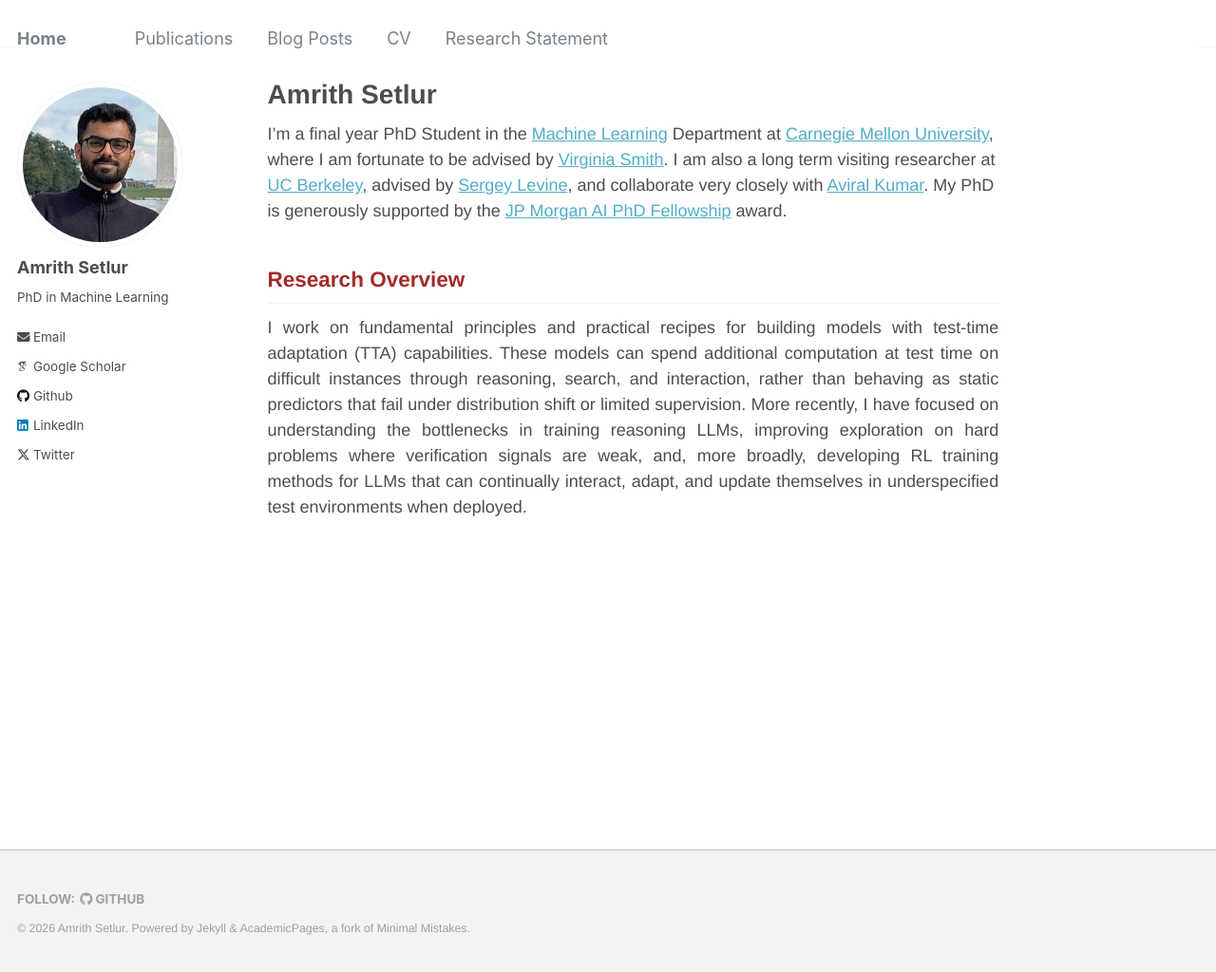
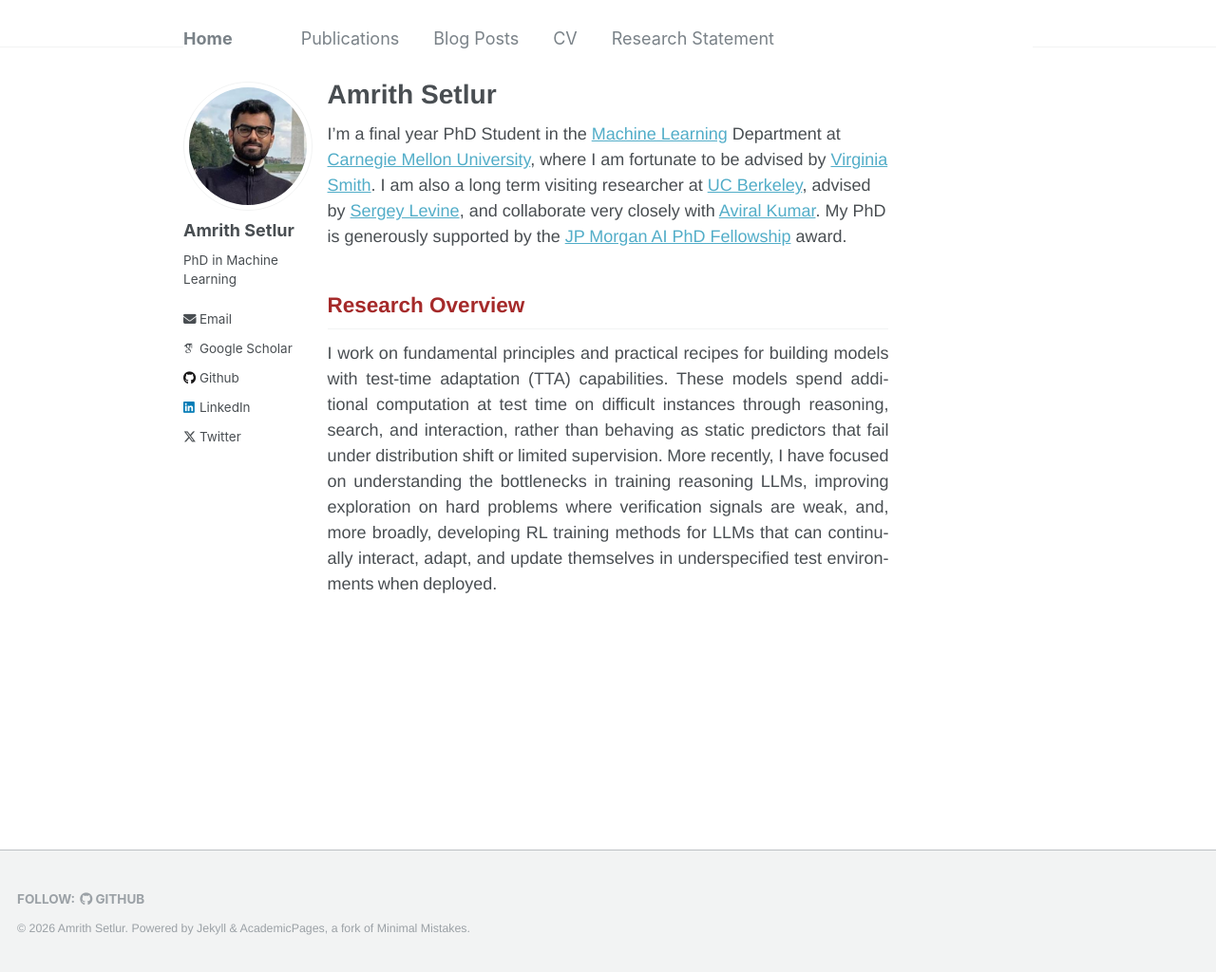
Before and after one commit to ars22/ars22.github.io, a Jekyll site: the page built from _pages/about.md, in a window 1280 px wide and 1024 px high. Shown: the whole window at 95% size. Built offline with Jekyll 4.4.1, drawn with Linux system fonts in a browser that asks for light colours; some web fonts are replaced.

Commit message:
adding new pubs

```diff
--- a/_pages/about.md
+++ b/_pages/about.md
@@ -7,14 +7,23 @@ redirect_from:
   - /about.html
 ---
 
+
 I'm a final year PhD Student in the [Machine Learning](https://www.ml.cmu.edu/) Department at [Carnegie Mellon University](https://www.cmu.edu/), where I am fortunate to be advised by [Virginia Smith](https://www.cs.cmu.edu/~smithv/). I am also a long term visiting researcher at [UC Berkeley](https://bair.berkeley.edu/), advised by [Sergey Levine](https://people.eecs.berkeley.edu/~svlevine/), and collaborate very closely with [Aviral Kumar](https://aviralkumar2907.github.io/). My PhD is generously supported by the [JP Morgan AI PhD Fellowship](https://www.jpmorgan.com/technology/artificial-intelligence/research-awards) award.
 
 
 ## <span style="color:brown"> Research Overview </span>
 
-<p style="text-align: justify; text-justify: inter-word;">
-I work on fundamental principles and practical recipes for building models with test-time adaptation (TTA) capabilities. These models can spend additional computation at test time on difficult instances through reasoning, search, and interaction, rather than behaving as static predictors that fail under distribution shift or limited supervision. More recently, I have focused on understanding the bottlenecks in training reasoning LLMs, improving exploration on hard problems where verification signals are weak, and, more broadly, developing RL training methods for LLMs that can continually interact, adapt, and update themselves in underspecified test environments when deployed.
+<p style="
+  text-align: justify;
+  hyphens: auto;
+  -webkit-hyphens: auto;
+  -ms-hyphens: auto;
+  text-align-last: left;
+  word-spacing: -0.04em;
+">
+I work on fundamental principles and practical recipes for building models with test-time adaptation (TTA) capabilities. These models spend additional computation at test time on difficult instances through reasoning, search, and interaction, rather than behaving as static predictors that fail under distribution shift or limited supervision. More recently, I have focused on understanding the bottlenecks in training reasoning LLMs, improving exploration on hard problems where verification signals are weak, and, more broadly, developing RL training methods for LLMs that can continually interact, adapt, and update themselves in underspecified test environments when deployed.
 </p>
+
 
 <!-- My research aims to build foundation models that adapt at deployment time by allocating test-time compute to reason, search, and interact with their environment, mitigating failures that arise when required behaviors are absent from training data. I study which training signals teach adaptation (including synthetic and model-generated trajectories) and which scalable algorithms best exploit verification and dense process rewards, drawing on meta-RL and reinforcement-learning-based post-training. -->
 <!-- My research broadly focuses on addressing challenges in modern machine learning (ML) paradigms that remain unsolved after
--- a/_sass/_page.scss
+++ b/_sass/_page.scss
@@ -19,7 +19,7 @@
 .page {
   @include breakpoint($large) {
     @include span(10 of 12 last);
-    @include prefix(0.5 of 12);
+    @include prefix(0 of 12);
     @include suffix(2 of 12);
   }
 
--- a/_sass/_variables.scss
+++ b/_sass/_variables.scss
@@ -119,8 +119,8 @@ $x-large                    : 1800px;
 $small                      : 600px !default;
 $medium                     : 768px !default;
 $medium-wide                : 900px !default;
-$large                      : 925px !default;
-$x-large                    : 1280px !default;
+$large                      : 930px !default;
+$x-large                    : 1290px !default;
 
 /*
    Grid
```
Also changed, not shown: _pages/publications.md (+8 -0 lines).
